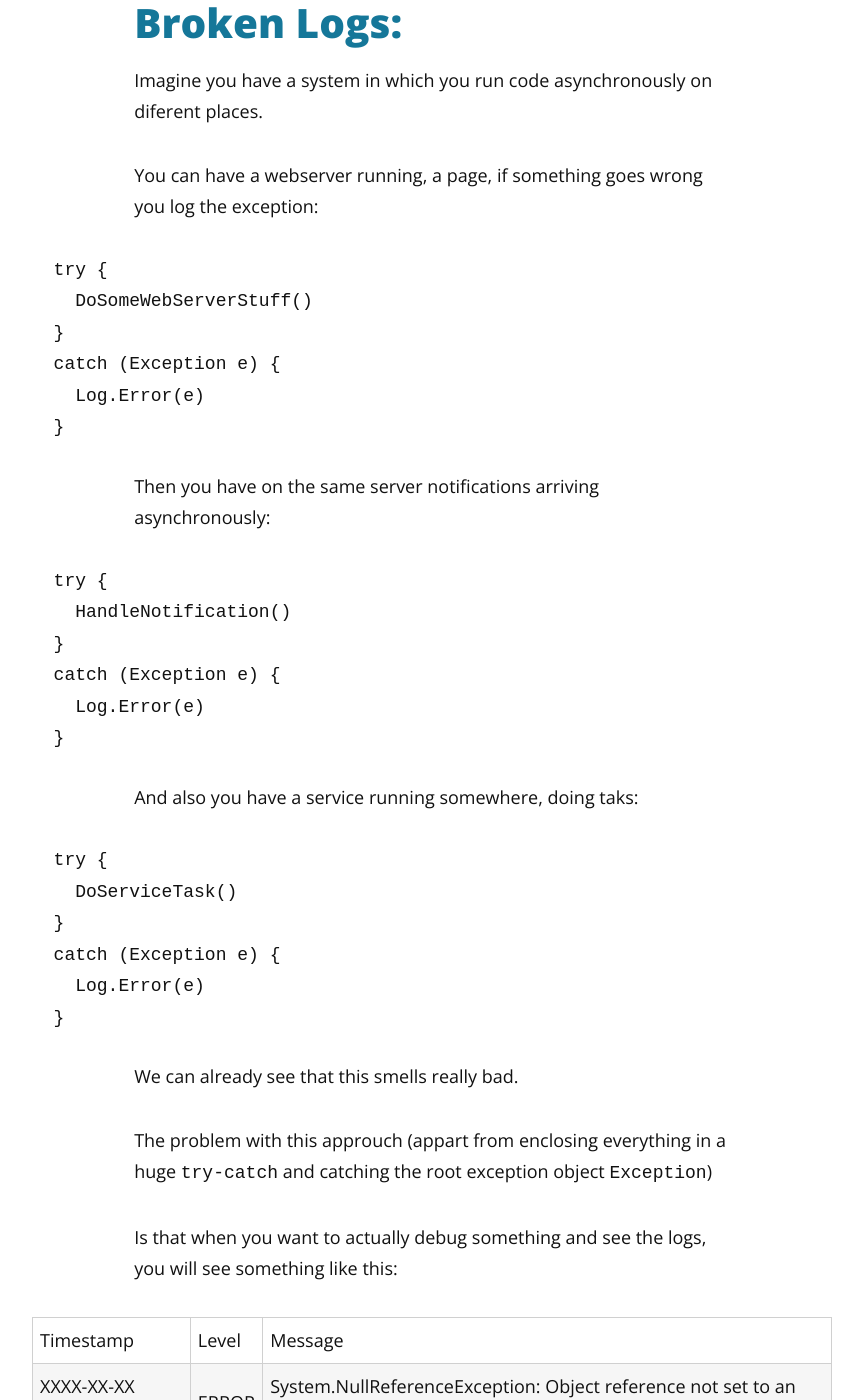
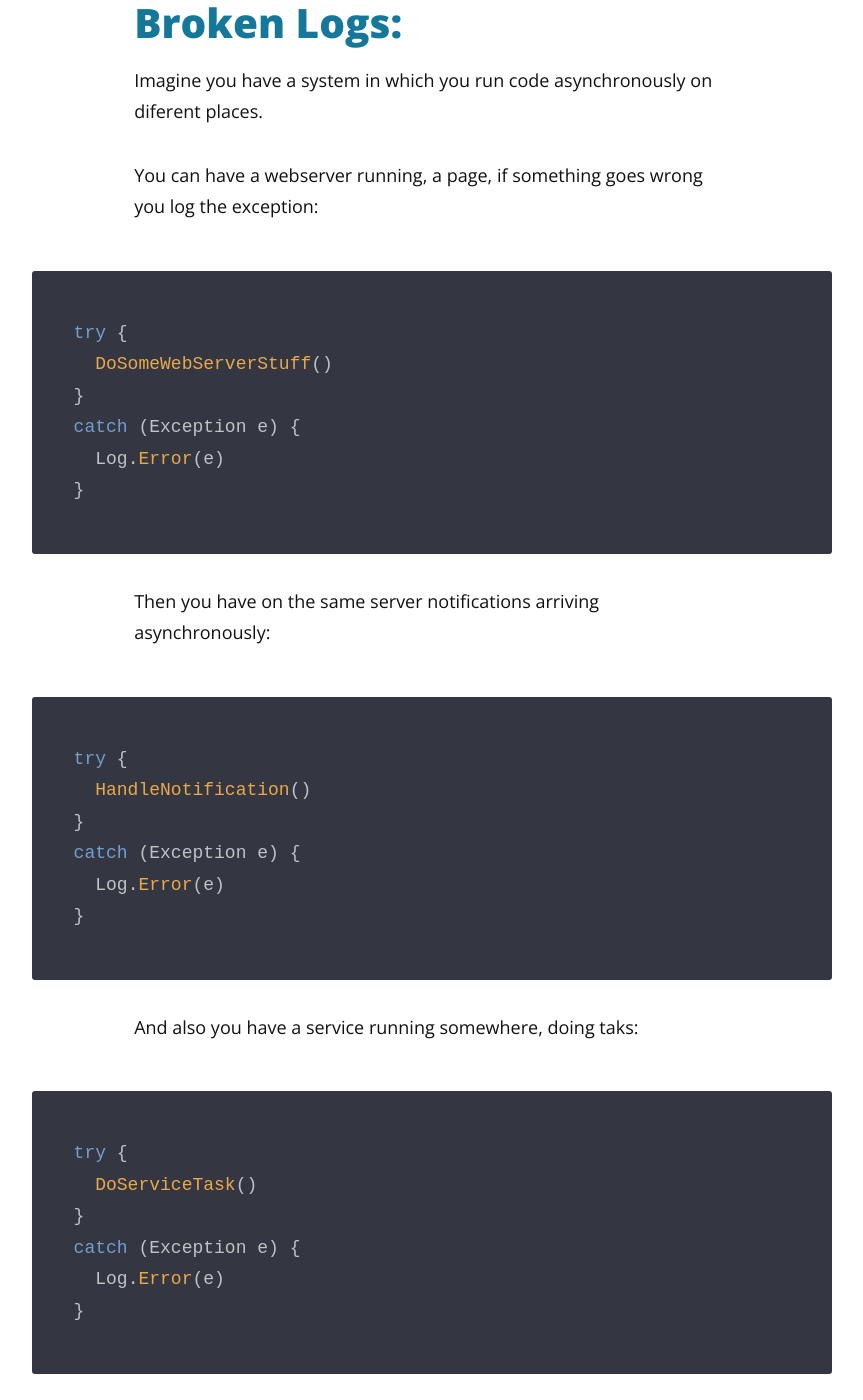
Before and after one commit to ozkar99/ozkar99.github.io, a Jekyll site: the page built from _posts/2017-08-12-always-add-context-to-your-logs.markdown, in a window 1280 px wide and 1400 px high, scrolled down 757 px. Shown: the whole window, without its empty margins (208-1071 px from the left). Built offline with Jekyll 4.4.1, drawn with Linux system fonts in a browser that asks for light colours; nearby versions of some CDN libraries; comment, search, counter and statistics services are not loaded; some of the changed text lies outside the part shown.

Commit message:
logs article revision 3

````diff
--- a/_posts/2017-08-12-always-add-context-to-your-logs.markdown
+++ b/_posts/2017-08-12-always-add-context-to-your-logs.markdown
@@ -15,40 +15,38 @@ Its a good rule of thumb to add context to your logs, if you dont believe lets s
 Imagine you have a system in which you run code asynchronously on diferent places.
 
 You can have a webserver running, a page, if something goes wrong you log the exception:
-```C#
+{% highlight csharp %}
   try {
     DoSomeWebServerStuff()
   }
   catch (Exception e) {
     Log.Error(e)
   }
-```
+{% endhighlight %}
 
 Then you have on the same server notifications arriving asynchronously:
-```C#
+{% highlight csharp %}
   try {
     HandleNotification()
   }
   catch (Exception e) {
     Log.Error(e)
   }
-```
+{% endhighlight %}
 
 And also you have a service running somewhere, doing taks:
-```C#
+{% highlight csharp %}
   try {
     DoServiceTask()
   }
   catch (Exception e) {
     Log.Error(e)
   }
-```
+{% endhighlight %}
 
 We can already see that this smells really bad.
 
-The problem with this approuch (appart from enclosing everything in a huge `try-catch` and catching the root exception object `Exception`)
-
-Is that when you want to actually debug something and see the logs, you will see something like this:
+The problem with this approuch is that when you want to actually debug something and see the logs, you will see something like this:
 
 Timestamp|Level|Message
 XXXX-XX-XX XX:XX:XX|ERROR|System.NullReferenceException: Object reference not set to an instance of an object...
@@ -68,7 +66,6 @@ This is easily fixable by adding context to the log calls:
     Log.Error(e)
   }
 {% endhighlight %}
-
 
 Becomes:
 
@@ -92,9 +89,9 @@ Becomes:
   }
 {% endhighlight %}
 
+Becomes:
 
 {% highlight csharp %}
-```C#
   try {
     HandleNotification()
   }
@@ -106,6 +103,7 @@ Becomes:
 <hr />
 
 And
+
 {% highlight csharp %}
   try {
     DoServiceTask()
@@ -115,8 +113,8 @@ And
   }
 {% endhighlight %}
 
+Becomes:
 
-Becomes:
 {% highlight csharp %}
   try {
     DoServiceTask()
@@ -125,7 +123,6 @@ Becomes:
     Log.ErrorFormat("DoServiceTask Exception: {0}", e)
   }
 {% endhighlight %}
-
 
 Now when you look at the logs you will see something like this:
 
@@ -137,8 +134,17 @@ XXXX-XX-XX XX:XX:XX|ERROR|DoServiceTask Exception: System.NullReferenceException
 XXXX-XX-XX XX:XX:XX|ERROR|HandleNotification Exception: System.NullReferenceException: Object reference not set to an instance of an object...
 XXXX-XX-XX XX:XX:XX|ERROR|HandleNotification Exception: System.NullReferenceException: Object reference not set to an instance of an object...
 
+A little bit more easy to read, and easier to find quickly and expand on the desired error.
+
 ## Conclusion:
 
-This is a very basic example, but its also a very basic concept, i shouldnt even be writing this article, but i still this kind of code in the wild.
+This is a very basic example, but its also a very basic concept.
 
 And yes i know thats basically what the stack trace is for, but you can also add even MORE context like `Log.DebugFormat("HandleNotification: Type {0}, {1}", notifType, rawNotif")` or `Log.DebugFormat("DoSomeWebServerStuff Response From WebService X: {0}", resp.RawResponse)`.
+
+
+## Notes:
+I consider having a huge `try-catch` an anti-pattern.
+I also consider catching the root `Exception` object an anti-pattern.
+
+But ill leave that for another article.
````
